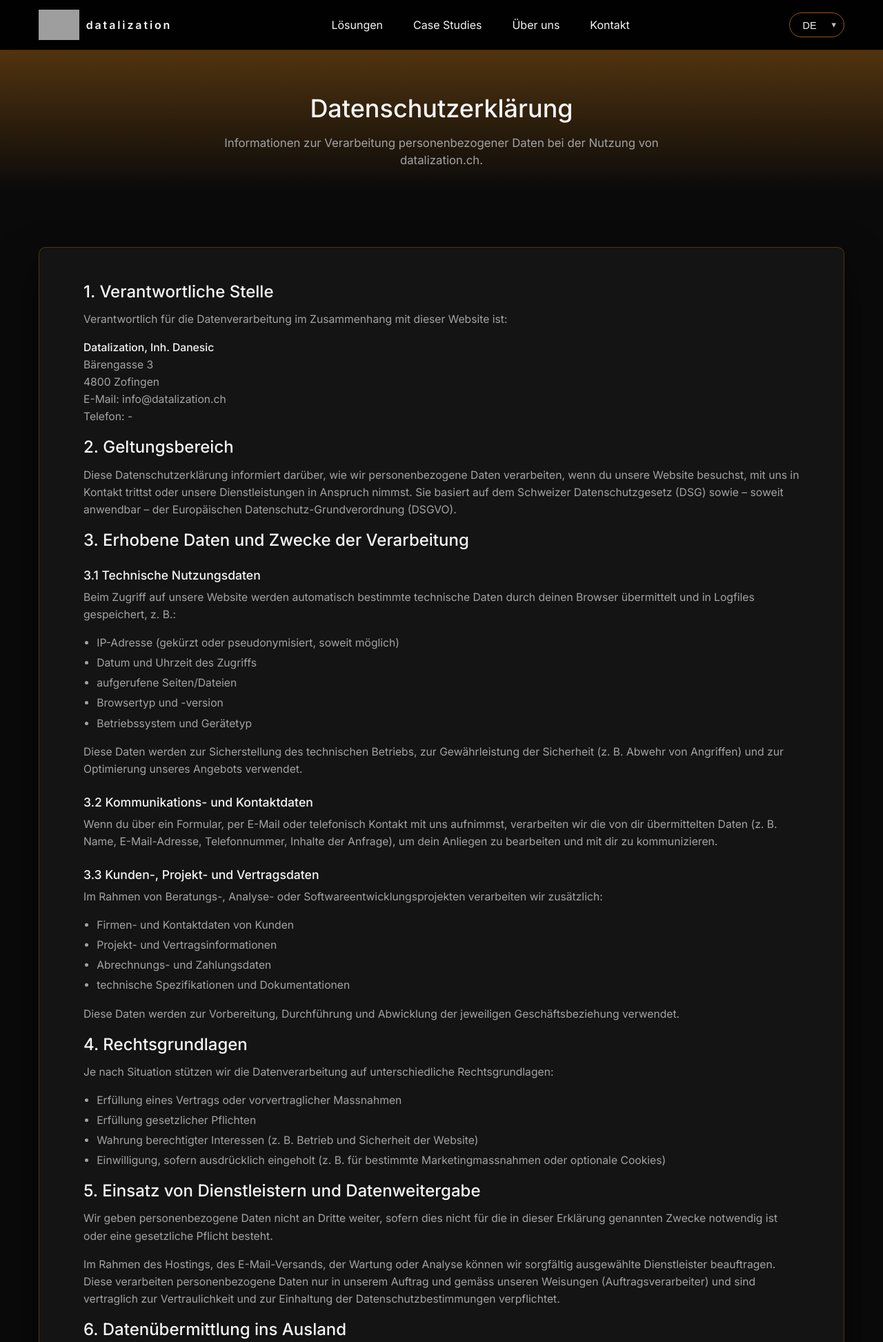
After one commit to datalization1/datalization, a Django app: page /de/datenschutz/ in a window 1280 px wide. The commit adds this page. Shown: the top 1945 px of the page at 69% size. Run offline with Django 4.2, Linux system fonts and the light colour scheme; grey boxes are pictures that could not be loaded.

Commit message:
Add legal pages (Impressum & Privacy) and layout updates

```diff
--- a/web/static/css/styles.css
+++ b/web/static/css/styles.css
@@ -252,11 +252,7 @@ p { font-size: 1rem; font-weight: 400; }
    We only swap if you add theme classes on <body>. */
 .nav__logo,
 .nav__logo--light,
-.nav__logo--dark {
-  display: inline-block;
-  height: 44px;            /* default height across variants */
-  width: auto;
-}
+.nav__logo--dark {display: inline-block;height: 44px;width: auto;}
 
 /* Optional manual theme swap (use only if both assets exist) */
 body.theme-dark  .nav__logo--light { display: none; }
@@ -355,17 +351,9 @@ body.theme-light .nav__logo--dark  { display: none; }
   border-radius:.75rem;
 }
 
-.value-card .value-icon svg{
-  display:block;
-  width:24px;
-  height:24px;
-}
+.value-card .value-icon svg{display:block;width:24px;height:24px;}
 
-.value-card h3{
-  margin:0;
-  line-height:1.15;
-  transform:translateY(.5px);
-}
+.value-card h3{margin:0;line-height:1.15;transform:translateY(.5px);}
 
 .kpi-grid {display: grid; grid-template-columns: repeat(auto-fit, minmax(180px, 1fr)); gap: 0.75rem; margin-top: 1rem;}
 .kpi-badge {border: 1px solid var(--border); border-radius: var(--radius); padding: 0.75rem; text-align: center; font-weight: 600; background: var(--card); color: var(--foreground);}
@@ -384,16 +372,10 @@ body.theme-light .nav__logo--dark  { display: none; }
 
 /* Verhindert horizontales Scrollen überall */
 html,
-body {
-  max-width: 100%;
-  overflow-x: hidden;
-}
+body {max-width: 100%;overflow-x: hidden;}
 
 /* Basis-Transition für das Nav-Overlay */
-.nav__links {
-  transition: transform 0.25s ease-out, opacity 0.25s ease-out;
-}
-
+.nav__links {transition: transform 0.25s ease-out, opacity 0.25s ease-out;}
 @media (max-width: 768px) { .nav__links { display: none; position: absolute; top: 100%; left: 0; right: 0; padding: 1rem 1.25rem 1.5rem; background: rgba(0, 0, 0, 0.98); flex-direction: column; align-items: flex-start; gap: 1rem; border-bottom: 1px solid var(--border); opacity: 0; transform: translateY(-8px); } .nav__links.nav__links--open { display: flex; opacity: 1; transform: translateY(0); } .nav__links a { width: 100%; padding: 0.35rem 0; font-size: 1rem; } .nav__toggle { display: inline-flex; } body.no-scroll { overflow: hidden; } }
 
 /* ========== About (Page Hero, Intro, Values, Founder, Steps, Promise) ========== */
@@ -463,3 +445,18 @@ body {
 .cta-subtitle{font-size:1.15rem;color:var(--muted-foreground);margin-bottom:2rem;}
 .cta-button{margin-bottom:1.5rem;padding:.9rem 1.75rem;font-size:1rem;}
 .cta-note{font-size:.95rem;color:var(--muted-foreground);}
+
+/* ========== Impressum & Privacy ========== */
+.legal-page{padding-bottom:4rem;}
+.legal-section{padding:2.5rem 0;}
+.legal-card{max-width:1100px;margin:0 auto;background:var(--card);border:1px solid var(--border);border-radius:var(--radius);padding:3rem 4rem;box-shadow:0 25px 55px rgba(0,0,0,.55);}
+.legal-heading{font-size:1.5rem;font-weight:500;margin-bottom:.75rem;}
+.legal-subheading{font-size:1.1rem;font-weight:500;margin-top:1.5rem;margin-bottom:.4rem;}
+.legal-text{font-size:.98rem;line-height:1.6;color:var(--muted-foreground);margin-bottom:1rem;}
+.legal-text strong{color:var(--foreground);font-weight:500;}
+.legal-meta{font-size:.9rem;color:var(--muted-foreground);margin-bottom:1.25rem;}
+.legal-list{margin:.25rem 0 1rem 1.2rem;padding:0;list-style:disc;font-size:.98rem;line-height:1.6;color:var(--muted-foreground);}
+.legal-list li{margin-bottom:.25rem;}
+@media(max-width:640px){.legal-card{padding:1.5rem 1.25rem;}}
+.legal-page .container{max-width:1200px !important;width:100%;}
+.legal-card{max-width:1200px !important;}
--- a/web/templates/about.html
+++ b/web/templates/about.html
@@ -7,7 +7,7 @@
   {# HERO #}
   <section class="page-hero scroll-mt-20">
     <div class="container max-w-3xl">
-      <h1 class="page-hero-title">{% trans "Über uns" %} / {% trans "Who we are" %}</h1>
+      <h1 class="page-hero-title">{% if LANGUAGE_CODE == 'de' %}Über uns{% else %}Who we are{% endif %}</h1>
       <p class="page-hero-subtitle">
         {% if LANGUAGE_CODE == 'de' %}
           Loyal leben und einfache Lösungen schaffen. Daran messen wir uns. Wir entwickeln digitale Produkte,
--- a/web/templates/partials_footer.html
+++ b/web/templates/partials_footer.html
@@ -47,11 +47,18 @@
           {% if LANGUAGE_CODE == 'de' %}Rechtliches{% else %}Legal{% endif %}
         </h4>
         <ul class="footer__list">
-          <li><a class="footer__link" href="#">{% if LANGUAGE_CODE == 'de' %}Datenschutz{% else %}Privacy{% endif %}</a></li>
-          <li><a class="footer__link" href="#">{% if LANGUAGE_CODE == 'de' %}Impressum{% else %}Imprint{% endif %}</a></li>
+          <li>
+            <a class="footer__link" href="{% url 'web:privacy' %}">
+              {% if LANGUAGE_CODE == 'de' %}Datenschutz{% else %}Privacy{% endif %}
+            </a>
+          </li>
+          <li>
+            <a class="footer__link" href="{% url 'web:impressum' %}">
+              {% if LANGUAGE_CODE == 'de' %}Impressum{% else %}Imprint{% endif %}
+            </a>
+          </li>
         </ul>
       </div>
-    </div>
 
     <div class="footer__bottom">
       <span>© <span id="current-year"></span> Datalization.</span>
--- /dev/null
+++ b/web/templates/privacy.html
@@ -0,0 +1,269 @@
+{% extends "base.html" %}{% load i18n static %}
+{% block title %}{% if LANGUAGE_CODE == 'de' %}Datenschutzerklärung – Datalization{% else %}Privacy Policy – Datalization{% endif %}{% endblock %}
+
+{% block content %}
+<div class="legal-page min-h-screen bg-background text-foreground">
+
+  <section class="page-hero scroll-mt-20">
+    <div class="container max-w-3xl">
+      <h1 class="page-hero-title">
+        {% if LANGUAGE_CODE == 'de' %}
+          Datenschutzerklärung
+        {% else %}
+          Privacy Policy
+        {% endif %}
+      </h1>
+      <p class="page-hero-subtitle">
+        {% if LANGUAGE_CODE == 'de' %}
+          Informationen zur Verarbeitung personenbezogener Daten bei der Nutzung von datalization.ch.
+        {% else %}
+          Information on how we process personal data when you use datalization.ch.
+        {% endif %}
+      </p>
+    </div>
+  </section>
+
+  <section class="legal-section">
+    <div class="container max-w-3xl">
+      <div class="legal-card">
+        {% if LANGUAGE_CODE == 'de' %}
+
+          <h2 class="legal-heading">1. Verantwortliche Stelle</h2>
+          <p class="legal-text">
+            Verantwortlich für die Datenverarbeitung im Zusammenhang mit dieser Website ist:
+          </p>
+          <p class="legal-text">
+            <strong>Datalization, Inh. Danesic</strong><br>
+            Bärengasse 3<br>
+            4800 Zofingen<br>
+            E-Mail: info@datalization.ch<br>
+            Telefon: -
+          </p>
+
+          <h2 class="legal-heading">2. Geltungsbereich</h2>
+          <p class="legal-text">
+            Diese Datenschutzerklärung informiert darüber, wie wir personenbezogene Daten verarbeiten, wenn du unsere Website besuchst, mit uns in Kontakt trittst oder unsere Dienstleistungen in Anspruch nimmst. Sie basiert auf dem Schweizer Datenschutzgesetz (DSG) sowie – soweit anwendbar – der Europäischen Datenschutz-Grundverordnung (DSGVO).
+          </p>
+
+          <h2 class="legal-heading">3. Erhobene Daten und Zwecke der Verarbeitung</h2>
+          <h3 class="legal-subheading">3.1 Technische Nutzungsdaten</h3>
+          <p class="legal-text">
+            Beim Zugriff auf unsere Website werden automatisch bestimmte technische Daten durch deinen Browser übermittelt und in Logfiles gespeichert, z. B.:
+          </p>
+          <ul class="legal-list">
+            <li>IP-Adresse (gekürzt oder pseudonymisiert, soweit möglich)</li>
+            <li>Datum und Uhrzeit des Zugriffs</li>
+            <li>aufgerufene Seiten/Dateien</li>
+            <li>Browsertyp und -version</li>
+            <li>Betriebssystem und Gerätetyp</li>
+          </ul>
+          <p class="legal-text">
+            Diese Daten werden zur Sicherstellung des technischen Betriebs, zur Gewährleistung der Sicherheit (z. B. Abwehr von Angriffen) und zur Optimierung unseres Angebots verwendet.
+          </p>
+
+          <h3 class="legal-subheading">3.2 Kommunikations- und Kontaktdaten</h3>
+          <p class="legal-text">
+            Wenn du über ein Formular, per E-Mail oder telefonisch Kontakt mit uns aufnimmst, verarbeiten wir die von dir übermittelten Daten (z. B. Name, E-Mail-Adresse, Telefonnummer, Inhalte der Anfrage), um dein Anliegen zu bearbeiten und mit dir zu kommunizieren.
+          </p>
+
+          <h3 class="legal-subheading">3.3 Kunden-, Projekt- und Vertragsdaten</h3>
+          <p class="legal-text">
+            Im Rahmen von Beratungs-, Analyse- oder Softwareentwicklungsprojekten verarbeiten wir zusätzlich:
+          </p>
+          <ul class="legal-list">
+            <li>Firmen- und Kontaktdaten von Kunden</li>
+            <li>Projekt- und Vertragsinformationen</li>
+            <li>Abrechnungs- und Zahlungsdaten</li>
+            <li>technische Spezifikationen und Dokumentationen</li>
+          </ul>
+          <p class="legal-text">
+            Diese Daten werden zur Vorbereitung, Durchführung und Abwicklung der jeweiligen Geschäftsbeziehung verwendet.
+          </p>
+
+          <h2 class="legal-heading">4. Rechtsgrundlagen</h2>
+          <p class="legal-text">
+            Je nach Situation stützen wir die Datenverarbeitung auf unterschiedliche Rechtsgrundlagen:
+          </p>
+          <ul class="legal-list">
+            <li>Erfüllung eines Vertrags oder vorvertraglicher Massnahmen</li>
+            <li>Erfüllung gesetzlicher Pflichten</li>
+            <li>Wahrung berechtigter Interessen (z. B. Betrieb und Sicherheit der Website)</li>
+            <li>Einwilligung, sofern ausdrücklich eingeholt (z. B. für bestimmte Marketingmassnahmen oder optionale Cookies)</li>
+          </ul>
+
+          <h2 class="legal-heading">5. Einsatz von Dienstleistern und Datenweitergabe</h2>
+          <p class="legal-text">
+            Wir geben personenbezogene Daten nicht an Dritte weiter, sofern dies nicht für die in dieser Erklärung genannten Zwecke notwendig ist oder eine gesetzliche Pflicht besteht.
+          </p>
+          <p class="legal-text">
+            Im Rahmen des Hostings, des E-Mail-Versands, der Wartung oder Analyse können wir sorgfältig ausgewählte Dienstleister beauftragen. Diese verarbeiten personenbezogene Daten nur in unserem Auftrag und gemäss unseren Weisungen (Auftragsverarbeiter) und sind vertraglich zur Vertraulichkeit und zur Einhaltung der Datenschutzbestimmungen verpflichtet.
+          </p>
+
+          <h2 class="legal-heading">6. Datenübermittlung ins Ausland</h2>
+          <p class="legal-text">
+            Sofern wir personenbezogene Daten an Dienstleister oder Empfänger im Ausland übermitteln, erfolgt dies nur in Länder mit einem angemessenen Datenschutzniveau oder es werden geeignete Garantien (z. B. Standardvertragsklauseln) eingesetzt.
+          </p>
+
+          <h2 class="legal-heading">7. Speicherdauer</h2>
+          <p class="legal-text">
+            Wir verarbeiten und speichern personenbezogene Daten nur so lange, wie es für die jeweiligen Zwecke erforderlich ist oder wie wir gesetzlich dazu verpflichtet sind (z. B. handels- und steuerrechtliche Aufbewahrungsfristen). Anschliessend werden die Daten gelöscht oder anonymisiert.
+          </p>
+
+          <h2 class="legal-heading">8. Cookies und Analyse-Tools</h2>
+          <p class="legal-text">
+            Unsere Website kann Cookies und ähnliche Technologien einsetzen, um die Nutzung zu analysieren oder bestimmte Funktionen bereitzustellen. Du kannst in deinem Browser einstellen, dass Cookies ganz oder teilweise blockiert oder gelöscht werden. Dies kann dazu führen, dass bestimmte Funktionen der Website nicht mehr vollumfänglich nutzbar sind.
+          </p>
+          <p class="legal-text">
+            Sofern wir Drittanbieter-Tools (z. B. Analyse- oder Marketingdienste) einsetzen, informieren wir im Cookie-Banner oder in einer ergänzenden Übersicht darüber und holen – soweit gesetzlich erforderlich – deine Einwilligung ein.
+          </p>
+
+          <h2 class="legal-heading">9. Datensicherheit</h2>
+          <p class="legal-text">
+            Wir treffen angemessene technische und organisatorische Massnahmen, um personenbezogene Daten vor Verlust, Missbrauch, unbefugtem Zugriff oder unberechtigter Weitergabe zu schützen. Hierzu gehört insbesondere der Einsatz moderner Sicherheitsverfahren und Zugriffsbeschränkungen.
+          </p>
+
+          <h2 class="legal-heading">10. Rechte der betroffenen Personen</h2>
+          <p class="legal-text">
+            Dir stehen im Rahmen des anwendbaren Datenschutzrechts insbesondere folgende Rechte zu:
+          </p>
+          <ul class="legal-list">
+            <li>Recht auf Auskunft über die zu deiner Person gespeicherten Daten</li>
+            <li>Recht auf Berichtigung unrichtiger oder unvollständiger Daten</li>
+            <li>Recht auf Löschung, soweit dem keine gesetzlichen Pflichten entgegenstehen</li>
+            <li>Recht auf Einschränkung der Verarbeitung</li>
+            <li>Recht auf Datenübertragbarkeit (sofern anwendbar)</li>
+            <li>Recht auf Widerruf erteilter Einwilligungen für die Zukunft</li>
+          </ul>
+          <p class="legal-text">
+            Zur Ausübung dieser Rechte kannst du uns jederzeit über die oben genannten Kontaktdaten erreichen. Zudem hast du das Recht, dich bei einer zuständigen Aufsichtsbehörde zu beschweren, wenn du der Ansicht bist, dass deine datenschutzrechtlichen Ansprüche verletzt wurden.
+          </p>
+
+          <h2 class="legal-heading">11. Aktualität dieser Datenschutzerklärung</h2>
+          <p class="legal-text">
+            Wir können diese Datenschutzerklärung jederzeit anpassen, insbesondere wenn wir unsere Datenverarbeitung ändern oder neue gesetzliche Vorgaben gelten. Es gilt jeweils die auf dieser Website veröffentlichte aktuelle Version.
+          </p>
+
+        {% else %}
+
+          <h2 class="legal-heading">1. Controller</h2>
+          <p class="legal-text">
+            The controller responsible for data processing in connection with this website is:
+          </p>
+          <p class="legal-text">
+            <strong>Datalization, Inh. Danesic</strong><br>
+            Bärengasse 3<br>
+            4800 Zofingen<br>
+            Email: info@datalization.ch<br>
+            Phone: -
+          </p>
+
+          <h2 class="legal-heading">2. Scope</h2>
+          <p class="legal-text">
+            This Privacy Policy explains how we process personal data when you visit our website, contact us or use our services. It is based on Swiss data protection law and, where applicable, the EU General Data Protection Regulation (GDPR).
+          </p>
+
+          <h2 class="legal-heading">3. Data We Process and Purposes</h2>
+          <h3 class="legal-subheading">3.1 Technical usage data</h3>
+          <p class="legal-text">
+            When you visit our website, certain technical data is automatically transmitted by your browser and stored in log files, such as:
+          </p>
+          <ul class="legal-list">
+            <li>IP address (shortened or pseudonymised where possible)</li>
+            <li>Date and time of access</li>
+            <li>Visited pages / files</li>
+            <li>Browser type and version</li>
+            <li>Operating system and device type</li>
+          </ul>
+          <p class="legal-text">
+            This data is processed to ensure the technical operation and security of the website and to optimise our offering.
+          </p>
+
+          <h3 class="legal-subheading">3.2 Communication and contact data</h3>
+          <p class="legal-text">
+            If you contact us via a form, email or phone, we process the data you provide (such as name, email address, phone number, message content) in order to handle your request and communicate with you.
+          </p>
+
+          <h3 class="legal-subheading">3.3 Customer, project and contract data</h3>
+          <p class="legal-text">
+            In the context of consulting, analytics or software development projects, we also process:
+          </p>
+          <ul class="legal-list">
+            <li>Company and contact details of clients</li>
+            <li>Project and contract information</li>
+            <li>Billing and payment data</li>
+            <li>Technical specifications and documentation</li>
+          </ul>
+          <p class="legal-text">
+            This data is processed to prepare, perform and complete the relevant business relationship.
+          </p>
+
+          <h2 class="legal-heading">4. Legal Basis</h2>
+          <p class="legal-text">
+            Depending on the situation, we rely on different legal bases for data processing, including:
+          </p>
+          <ul class="legal-list">
+            <li>Performance of a contract or pre-contractual measures</li>
+            <li>Compliance with legal obligations</li>
+            <li>Legitimate interests (e.g. operation and security of the website)</li>
+            <li>Consent, where explicitly obtained (e.g. for certain marketing activities or optional cookies)</li>
+          </ul>
+
+          <h2 class="legal-heading">5. Use of Service Providers and Data Disclosure</h2>
+          <p class="legal-text">
+            We do not sell personal data to third parties. Data is only disclosed where necessary for the purposes described in this Policy or where there is a legal obligation.
+          </p>
+          <p class="legal-text">
+            For hosting, email delivery, maintenance or analytics, we may use carefully selected service providers. These providers process personal data only on our behalf and in accordance with our instructions and are contractually bound to confidentiality and data protection obligations.
+          </p>
+
+          <h2 class="legal-heading">6. International Data Transfers</h2>
+          <p class="legal-text">
+            If we transfer personal data to recipients or service providers abroad, this will only occur to countries with an adequate level of data protection or based on appropriate safeguards (such as Standard Contractual Clauses).
+          </p>
+
+          <h2 class="legal-heading">7. Storage Period</h2>
+          <p class="legal-text">
+            We process and store personal data only for as long as necessary to fulfil the purposes described or as required by law (e.g. commercial and tax retention obligations). Afterwards, the data is deleted or anonymised.
+          </p>
+
+          <h2 class="legal-heading">8. Cookies and Analytics</h2>
+          <p class="legal-text">
+            Our website may use cookies and similar technologies to analyse usage or provide certain functionalities. You can configure your browser to block or delete cookies. This may, however, limit some functionalities of the website.
+          </p>
+          <p class="legal-text">
+            Where we use third-party tools (e.g. analytics or marketing services), we will provide additional information in the cookie banner or a separate overview and obtain your consent where required by law.
+          </p>
+
+          <h2 class="legal-heading">9. Data Security</h2>
+          <p class="legal-text">
+            We implement appropriate technical and organisational measures to protect personal data against loss, misuse, unauthorised access or unlawful disclosure. This includes the use of modern security procedures and access restrictions.
+          </p>
+
+          <h2 class="legal-heading">10. Rights of Data Subjects</h2>
+          <p class="legal-text">
+            Under applicable data protection law, you have, in particular, the following rights:
+          </p>
+          <ul class="legal-list">
+            <li>Right of access to your personal data</li>
+            <li>Right to rectification of inaccurate or incomplete data</li>
+            <li>Right to erasure, subject to legal retention obligations</li>
+            <li>Right to restriction of processing</li>
+            <li>Right to data portability (where applicable)</li>
+            <li>Right to withdraw consent with effect for the future</li>
+          </ul>
+          <p class="legal-text">
+            You can exercise these rights at any time by contacting us using the details set out above. You also have the right to lodge a complaint with a competent supervisory authority if you believe that your data protection rights have been infringed.
+          </p>
+
+          <h2 class="legal-heading">11. Updates to this Privacy Policy</h2>
+          <p class="legal-text">
+            We may update this Privacy Policy from time to time, in particular if we change our data processing practices or if legal requirements change. The current version is always available on this website.
+          </p>
+
+        {% endif %}
+      </div>
+    </div>
+  </section>
+
+</div>
+{% endblock %}
--- a/web/urls.py
+++ b/web/urls.py
@@ -11,4 +11,7 @@ urlpatterns = [
 
     path("cases/", views.case_list, name="cases"),
     path("cases/<slug:slug>/", views.case_detail, name="case_detail"),
+
+    path("impressum/", views.impressum, name="impressum"),
+    path("datenschutz/", views.privacy, name="privacy"),
 ]
--- a/web/views.py
+++ b/web/views.py
@@ -147,3 +147,9 @@ def contact(request):
     # GET
     form = ContactForm(initial={"language": request.LANGUAGE_CODE})
     return render(request, "contact.html", {"form": form})
+
+def impressum(request):
+    return render(request, "impressum.html")
+
+def privacy(request):
+    return render(request, "privacy.html")
```
Also changed, not shown: web/templates/impressum.html (added, +107 -0 lines).
